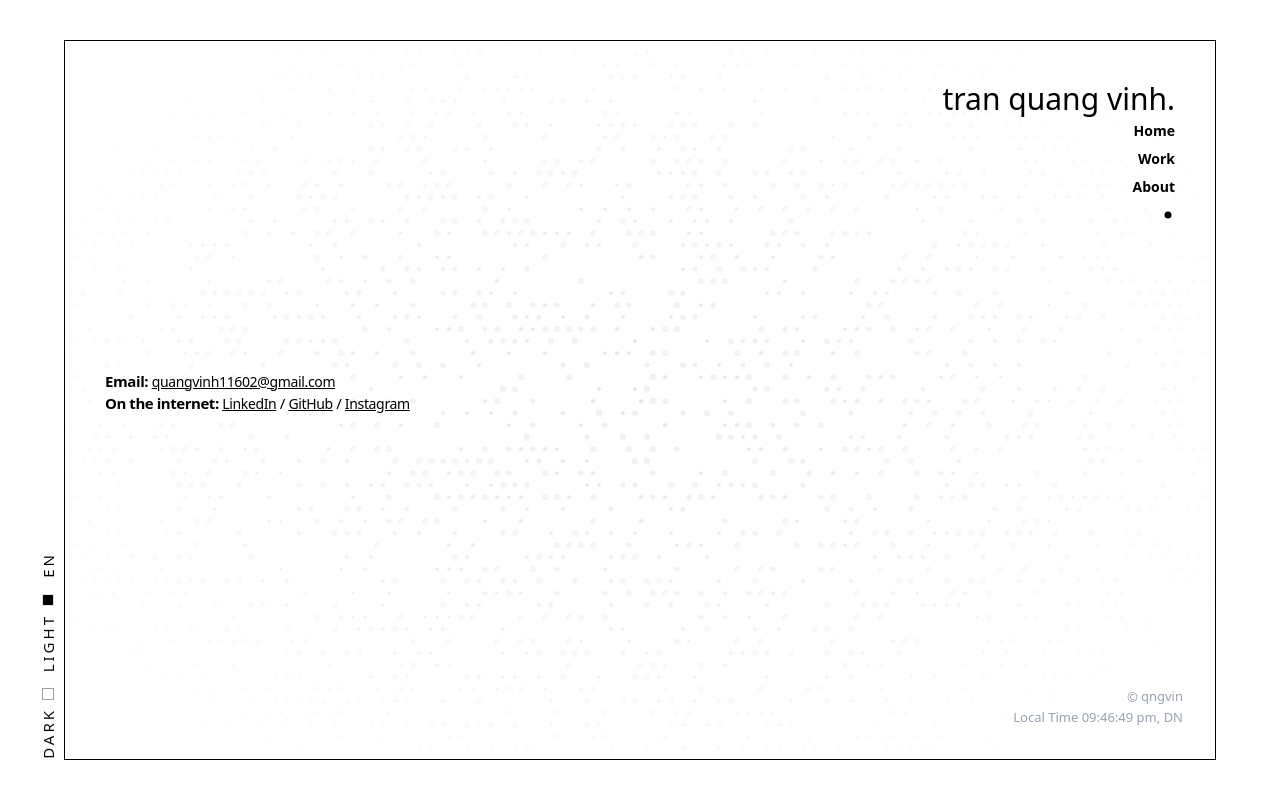
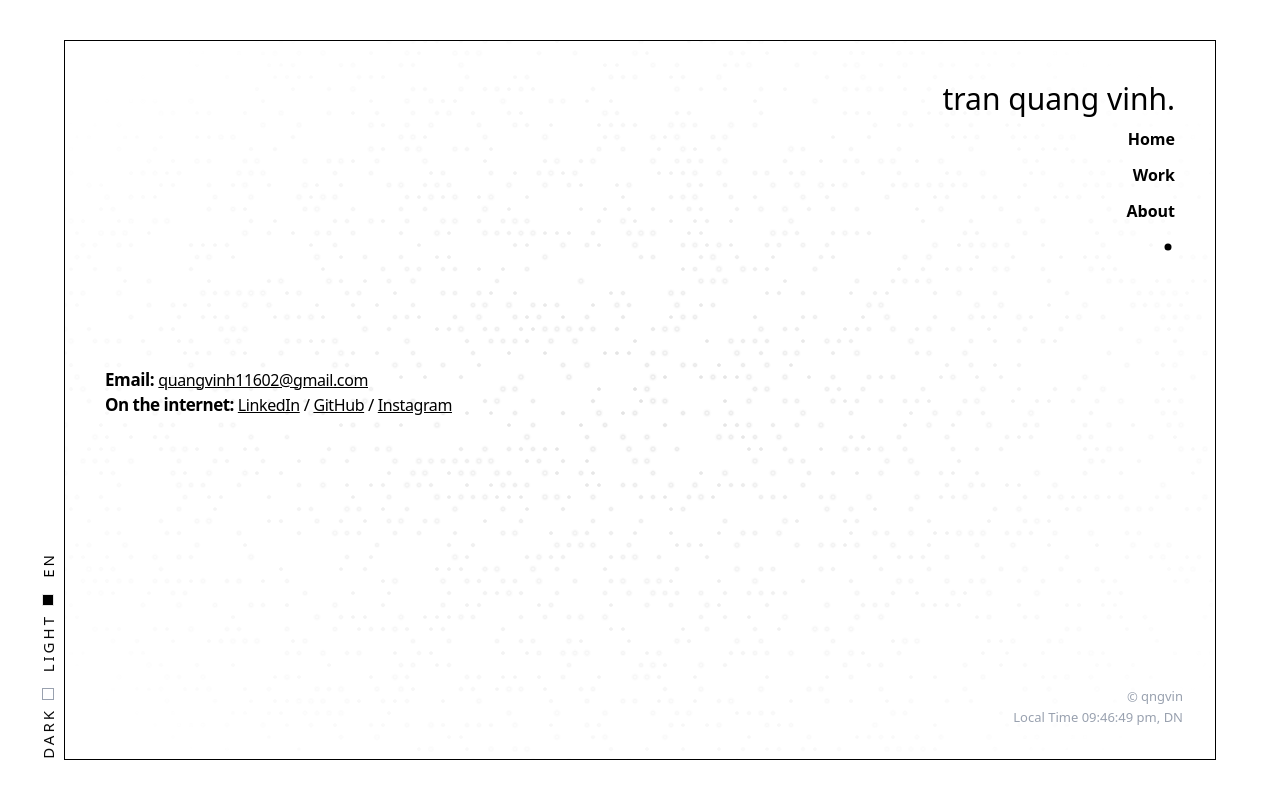
Before and after one commit to qngvin/qngvin, a Next.js app: page /contact in a window 1280 px wide. Built offline with nearby package versions, Linux system fonts and the light colour scheme; no server answers.

Commit message:
feat: css text size

```diff
--- a/features/about/screens/AboutScreen.tsx
+++ b/features/about/screens/AboutScreen.tsx
@@ -1,24 +1,26 @@
-import PageTransition from '@/shared/components/PageTransition'
+import PageTransition from '@/shared/components/PageTransition';
 
 export const AboutScreen = () => {
   return (
     <PageTransition className="h-full w-full sm:w-2/3 xl:w-1/3 flex flex-col justify-end tracking-tight font-montserrat">
-      <p className='text-black dark:text-white font-semibold text-sm mb-4'>About</p>
-      <p className='text-black dark:text-white font-normal text-sm mb-5'>Software engineering @ <span className='italic'>FPT University</span></p>
-      <p className='text-black dark:text-white font-normal text-sm mb-5'>
-        My strength lies in Frontend Web Development. Currently, I am focusing on improving my Backend skills to grow into a Full-stack Web Developer, including working with server-side logic, databases, and API systems.
+      <p className="text-black dark:text-white font-semibold text-md mb-4">About</p>
+      <p className="text-black dark:text-white font-normal text-md mb-5">
+        Software engineering @ <span className="italic">FPT University</span>
       </p>
-      <p className='text-black dark:text-white font-normal text-sm'>Current stack:</p>
-      <p className='text-black dark:text-white font-normal text-sm'>
-       React, Next.js, Vue.js for frontend
+      <p className="text-black dark:text-white font-normal text-md mb-5">
+        My strength lies in Frontend Web Development. Currently, I am focusing on improving my
+        Backend skills to grow into a Full-stack Web Developer, including working with server-side
+        logic, databases, and API systems.
       </p>
-      <p className='text-black dark:text-white font-normal text-sm'>
-        Node.js, NextJS for backend
+      <p className="text-black dark:text-white font-normal text-md">Current stack:</p>
+      <p className="text-black dark:text-white font-normal text-sm">
+        React, Next.js, Vue.js for frontend
       </p>
-      <p className='text-black dark:text-white font-normal text-sm mb-8'>
+      <p className="text-black dark:text-white font-normal text-sm">Node.js, NestJS for backend</p>
+      <p className="text-black dark:text-white font-normal text-sm mb-8">
         PostgreSQL, MongoDB for database
       </p>
-      <p className='text-gray-400 italic font-normal text-sm'>(Last updated February 2026)</p>
+      <p className="text-gray-400 italic font-normal text-sm">(Last updated February 2026)</p>
     </PageTransition>
-  )
-}
+  );
+};
--- a/features/contact/screens/ContactScreen.tsx
+++ b/features/contact/screens/ContactScreen.tsx
@@ -1,22 +1,49 @@
-import PageTransition from "@/shared/components/PageTransition"
-import { ContactType } from "./contact.contants"
+import PageTransition from '@/shared/components/PageTransition';
+import { ContactType } from './contact.contants';
 
 const ContactScreen = () => {
   return (
     <PageTransition className="h-full w-1/3 flex flex-col justify-center tracking-tight font-montserrat">
-      <p className='text-black dark:text-white font-bold text-[15px]'>
-        Email: <a href={`mailto:${ContactType.Email}`} className="underline font-normal text-sm tracking-tight hover:text-gray-300">{ContactType.Email}</a>
+      <p className="text-black dark:text-white font-bold text-[17px]">
+        Email:{' '}
+        <a
+          href={`mailto:${ContactType.Email}`}
+          className="underline font-normal text-base tracking-tight hover:text-gray-300"
+        >
+          {ContactType.Email}
+        </a>
       </p>
-       <p className='text-black dark:text-white tracking-[-0.03em] text-[15px] mb-4'>
+      <p className="text-black dark:text-white tracking-[-0.03em] text-[17px] mb-4">
         <span className="font-bold">On the internet: </span>
-        <a href={ContactType.LinkedIn} className="underline font-normal text-sm tracking-tight hover:text-gray-300" target="_blank" rel="noopener noreferrer">LinkedIn</a>
+        <a
+          href={ContactType.LinkedIn}
+          className="underline font-normal text-base tracking-tight hover:text-gray-300"
+          target="_blank"
+          rel="noopener noreferrer"
+        >
+          LinkedIn
+        </a>
         {' / '}
-        <a href={ContactType.GitHub} className="underline font-normal text-sm tracking-tight hover:text-gray-300" target="_blank" rel="noopener noreferrer">GitHub</a>
+        <a
+          href={ContactType.GitHub}
+          className="underline font-normal text-base tracking-tight hover:text-gray-300"
+          target="_blank"
+          rel="noopener noreferrer"
+        >
+          GitHub
+        </a>
         {' / '}
-        <a href={ContactType.Instagram} className="underline font-normal text-sm tracking-tight hover:text-gray-300" target="_blank" rel="noopener noreferrer">Instagram</a>
+        <a
+          href={ContactType.Instagram}
+          className="underline font-normal text-base tracking-tight hover:text-gray-300"
+          target="_blank"
+          rel="noopener noreferrer"
+        >
+          Instagram
+        </a>
       </p>
     </PageTransition>
-  )
-}
+  );
+};
 
-export default ContactScreen
+export default ContactScreen;
--- a/features/contact/screens/contact.contants.ts
+++ b/features/contact/screens/contact.contants.ts
@@ -1,7 +1,7 @@
 export enum ContactType {
-    Email = "quangvinh11602@gmail.com",
-    Phone = "+1234567890",
-    LinkedIn = "https://www.linkedin.com/in/quangvinh11602",
-    GitHub = "https://github.com/quangvinh11602",
-    Instagram = "https://www.instagram.com/quangvinh11602"
+  Email = 'quangvinh11602@gmail.com',
+  Phone = '+84888385759',
+  LinkedIn = 'https://www.linkedin.com/in/quangvinh11602',
+  GitHub = 'https://github.com/quangvinh11602',
+  Instagram = 'https://www.instagram.com/qng.vin',
 }
--- a/features/home/screens/HomeScreen.tsx
+++ b/features/home/screens/HomeScreen.tsx
@@ -14,20 +14,20 @@ export const HomeScreen = () => {
 
   return (
     <PageTransition className="h-full flex items-end">
-      <p className="font-semibold tracking-tight text-xs leading-4.5 text-black dark:text-white">
-        <span className='block'>{t('hero.bornIn')}</span>
-        <span className='block'>{t('hero.location')}</span>
-        <span className='block'>{t('hero.line1')}</span>
-        <span className='block'>{t('hero.line2')}</span>
-        <span className='block'>{t('hero.line3')}</span>
-        <span className='block'>{t('hero.line4')}</span>
-        <span className='block'>{t('hero.line5')}</span>
-        <span className='block'>{t('hero.line6')}</span>
-        <span className='block'>{t('hero.line7')}</span>
-        <span className='block'>{t('hero.line8')}</span>
-        <span className='block'>{t('hero.line9')}</span>
-        <span className='block'>{t('hero.line10')}</span>
-        <span className='block'>{t('hero.line11')}</span>
+      <p className="font-semibold tracking-tight text-md leading-4.5 text-black dark:text-white space-y-[10px]">
+        <span className="block">{t('hero.bornIn')}</span>
+        <span className="block">{t('hero.location')}</span>
+        <span className="block">{t('hero.line1')}</span>
+        <span className="block">{t('hero.line2')}</span>
+        <span className="block">{t('hero.line3')}</span>
+        <span className="block">{t('hero.line4')}</span>
+        <span className="block">{t('hero.line5')}</span>
+        <span className="block">{t('hero.line6')}</span>
+        <span className="block">{t('hero.line7')}</span>
+        <span className="block">{t('hero.line8')}</span>
+        <span className="block">{t('hero.line9')}</span>
+        <span className="block">{t('hero.line10')}</span>
+        <span className="block">{t('hero.line11')}</span>
       </p>
     </PageTransition>
   );
--- a/messages/en/home.json
+++ b/messages/en/home.json
@@ -15,7 +15,7 @@
     "line11": "web experiences."
   },
   "meta": {
-    "title": "qngvin — Frontend Developer",
+    "title": "qngvin",
     "description": "Portfolio of Tran Quang Vinh — Frontend Developer building clear and effective web experiences."
   }
 }
--- a/messages/vi/home.json
+++ b/messages/vi/home.json
@@ -1,21 +1,21 @@
 {
   "hero": {
     "bornIn": "Sinh năm 2002",
-    "location": "tại Quảng Bình, Việt Nam.",
-    "line1": "Hiện thực hóa những ý tưởng",
-    "line2": "của tôi.",
-    "line3": "Tôi khám phá thiết kế,",
-    "line4": "xây dựng sản phẩm,",
-    "line5": "và định hình trải nghiệm.",
-    "line6": "Tôi làm việc tại",
-    "line7": "giao điểm của",
-    "line8": "thiết kế và lập trình",
-    "line9": "để tạo ra",
-    "line10": "những trải nghiệm web",
-    "line11": "rõ ràng và hiệu quả."
+    "location": "Quảng Bình, Việt Nam.",
+    "line1": "Là Frontend Developer,",
+    "line2": "tập trung xây dựng",
+    "line3": "giao diện web hiện đại,",
+    "line4": "mượt mà và dễ sử dụng.",
+    "line5": "Tôi biến thiết kế",
+    "line6": "thành sản phẩm thực tế,",
+    "line7": "tối ưu trải nghiệm người dùng",
+    "line8": "trên từng chi tiết.",
+    "line9": "Mục tiêu của tôi là",
+    "line10": "tạo ra những website",
+    "line11": "nhanh, rõ ràng và hiệu quả."
   },
   "meta": {
-    "title": "qngvin — Lập trình viên Frontend",
+    "title": "qngvin",
     "description": "Portfolio của Trần Quang Vinh — Lập trình viên Frontend xây dựng những trải nghiệm web rõ ràng và hiệu quả."
   }
 }
--- a/shared/layout/Header/Header.tsx
+++ b/shared/layout/Header/Header.tsx
@@ -11,15 +11,15 @@ export const Header = () => {
   const t = useTranslations('common');
 
   return (
-    <div className="flex flex-col text-black dark:text-white absolute z-50 top-0 right-0 p-10">
+    <div className="flex flex-col gap-1 text-black dark:text-white absolute z-50 top-0 right-0 p-10">
       <p className="text-3xl font-extralight">tran quang vinh.</p>
       <div className="flex flex-col items-end relative">
         {headerItems.map((item) => (
           <ActiveLink
             key={item.id}
             href={item.link}
-            className="group h-7 leading-7 text-sm font-bold text-black dark:text-white dark:hover:text-grayMax duration-300 ease-in-out relative"
-            activeClassName="text-black dark:text-white after:scale-x-100 leading-7"
+            className="group h-9 leading-9 text-md font-bold text-black dark:text-white dark:hover:text-grayMax duration-300 ease-in-out relative"
+            activeClassName="text-black dark:text-white after:scale-x-100 leading-9"
             exact
           >
             {t(item.labelKey)}
```
